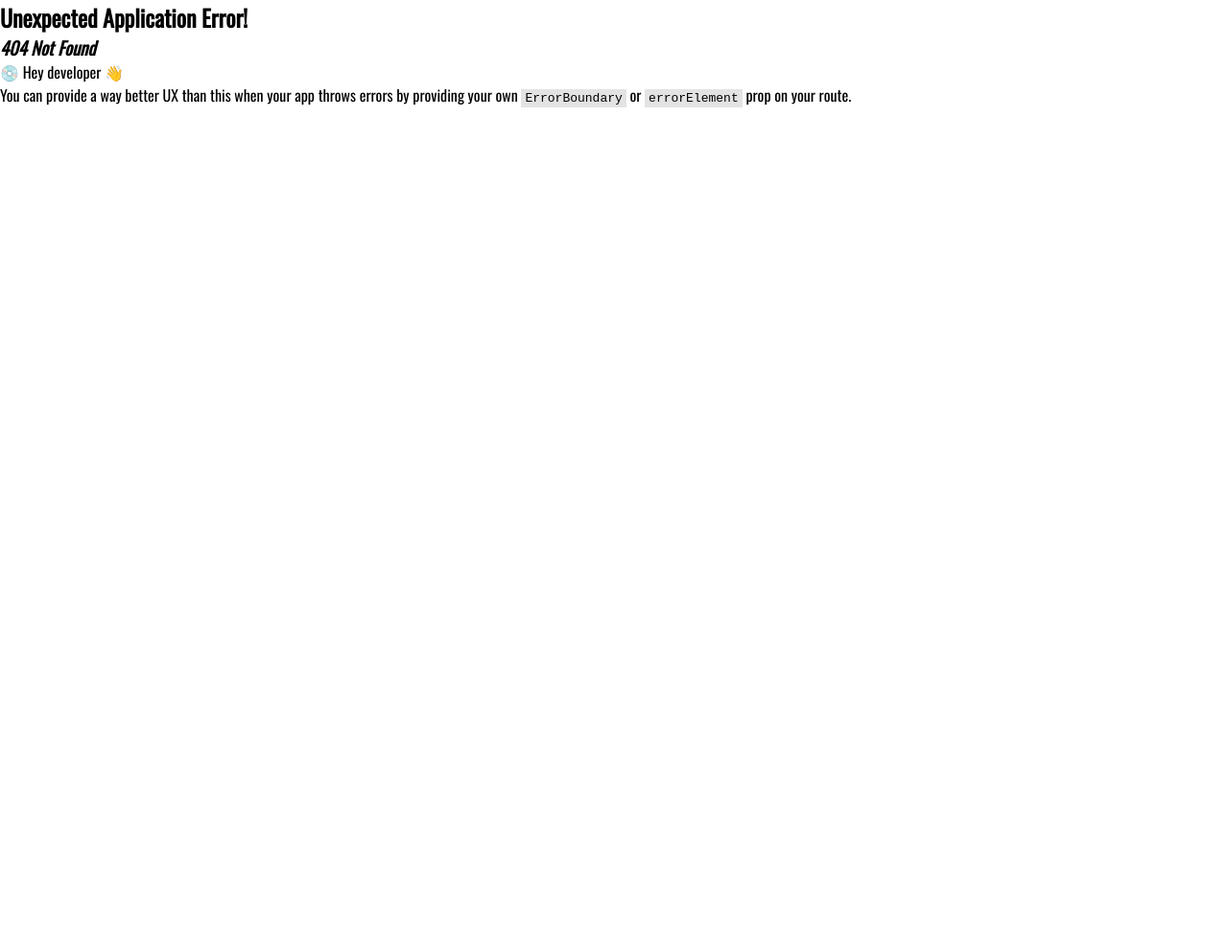
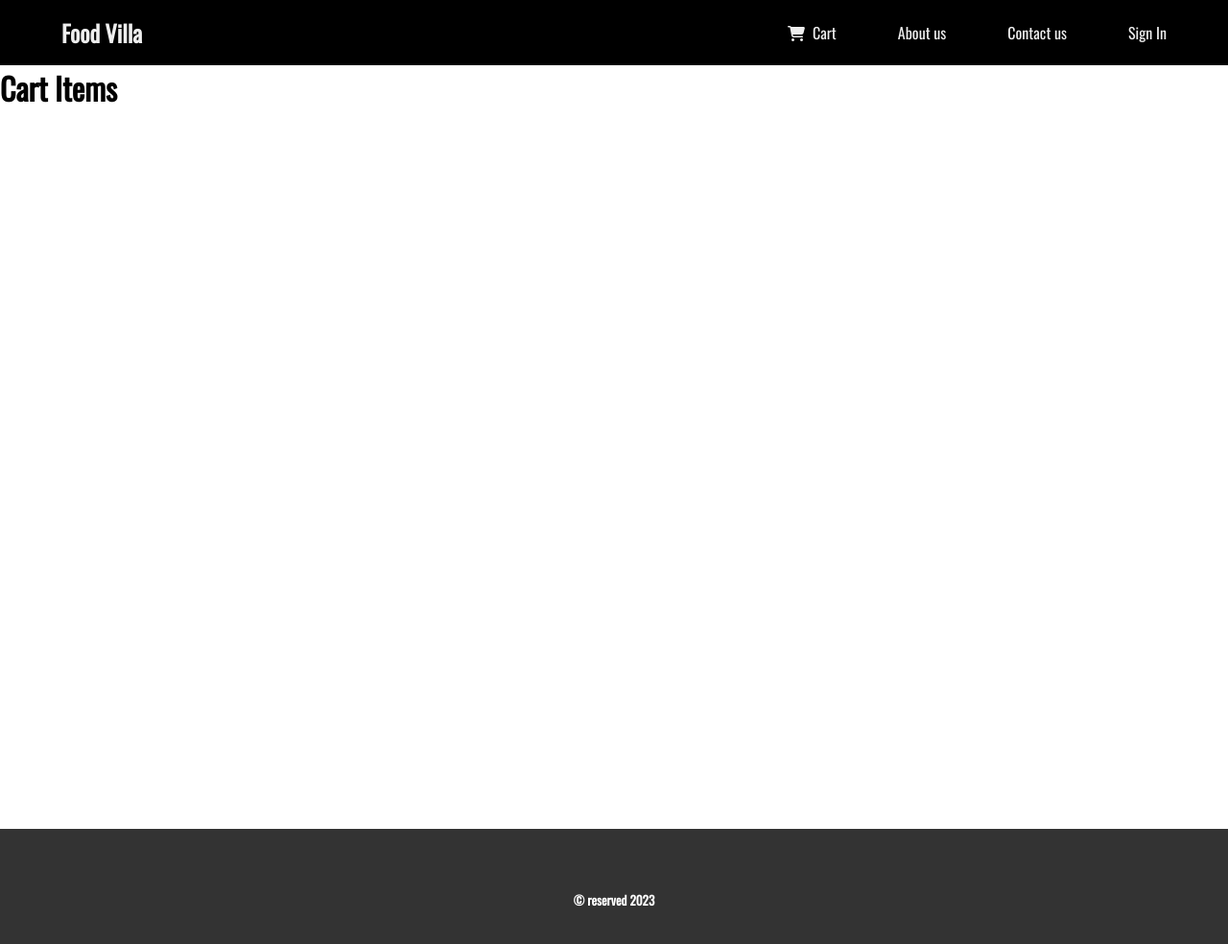
Before and after one commit to ankitmahule/learn-react, a React (Vite) app: page /cart in a window 1280 px wide. Before the commit this address had no page. Shown: the top 984 px of the page at 96% size. Before the commit the page ends 800 px from the top, so only its background shows below. Built offline with nearby package versions, Linux system fonts and the light colour scheme.

Commit message:
Menu items CSS changes.

```diff
--- a/App.js
+++ b/App.js
@@ -8,6 +8,7 @@ import Contact from "./components/Contact";
 import About from "./components/About";
 import RestaurantMenu from "./components/RestaurantMenu";
 import Login from "./components/Login";
+import Cart from "./components/Cart";
 
 const AppLayout = () => (
   <>
@@ -27,6 +28,7 @@ const appRouter = createBrowserRouter([
       { path: "/contact", element: <Contact /> },
       { path: "/login", element: <Login /> },
       { path: "/restaurant/:resId", element: <RestaurantMenu /> },
+      { path: "/cart", element: <Cart /> },
     ],
   },
 ]);
--- /dev/null
+++ b/components/Cart.js
@@ -0,0 +1,5 @@
+const Cart = () => {
+  return <h1>Cart Items</h1>;
+};
+
+export default Cart;
--- a/components/Footer.js
+++ b/components/Footer.js
@@ -1,6 +1,6 @@
 const Footer = () => (
   <div className="footer">
-    <div className="container">
+    <div className="container footer-content">
       <h5>&copy; reserved 2023</h5>
     </div>
   </div>
--- a/components/Header.js
+++ b/components/Header.js
@@ -8,6 +8,11 @@ const Header = () => (
       </h1>
       <div className="right">
         <ul>
+          <li>
+            <Link to="/cart">
+              <em class="fa fa-shopping-cart icon-space"></em>Cart
+            </Link>
+          </li>
           <li>
             <Link to="/about">About us</Link>
           </li>
--- a/components/RestaurantCard.js
+++ b/components/RestaurantCard.js
@@ -12,7 +12,7 @@ const RestaurantCard = ({
       <h2>{name}</h2>
       <p>{cuisines.join(", ")}</p>
       <h4>{lastMileTravelString}</h4>
-      <h5>{avgRating}</h5>
+      <h5>{avgRating !== "--" ? `${avgRating}/5` : "0/5"}</h5>
     </div>
   </>
 );
--- a/components/RestaurantMenu.js
+++ b/components/RestaurantMenu.js
@@ -25,7 +25,7 @@ const RestaurantMenu = () => {
             {menuDetails?.locality}, {menuDetails?.area}, {menuDetails?.city}
           </h3>
           <h3>{menuDetails?.cuisines?.join(", ")}</h3>
-          <h4>{menuDetails?.avgRating}</h4>
+          <h4>{menuDetails?.avgRating}/5</h4>
         </div>
       </div>
       <div className="restaurant-details">
@@ -62,7 +62,8 @@ const RestaurantMenu = () => {
           </div>
         </div>
         <div className="menu-items">
-          {filteredMenu?.map((eachMenu) => {
+          {filteredMenu.length > 0 ? (
+            filteredMenu?.map((eachMenu) => {
               return (
                 <div key={eachMenu.id} className="items">
                   <img
@@ -77,7 +78,15 @@ const RestaurantMenu = () => {
                   </h5>
                 </div>
               );
-          })}
+            })
+          ) : (
+            <div>
+              <h1 class="no-items">
+                <em className="fa fa-warning"></em>No Menu Items Found!! Please
+                Try Again..
+              </h1>
+            </div>
+          )}
         </div>
       </div>
     </section>
--- a/style.scss
+++ b/style.scss
@@ -3,8 +3,11 @@
   padding: 0;
 }
 
-body {
+body,
+html {
   font-family: "Oswald", sans-serif;
+  position: relative;
+  min-height: 100vh;
 }
 
 .banner {
@@ -141,11 +144,16 @@ a {
 }
 
 .footer {
-  height: 5rem;
   text-align: center;
   background: #333;
   color: #fff;
-  padding: 2rem;
+  position: absolute;
+  width: 100%;
+  margin: 4rem 0;
+  top: 100%;
+  .footer-content {
+    padding: 4rem;
+  }
 }
 
 .shimmer-container {
@@ -239,9 +247,18 @@ a {
         max-height: 100%;
       }
     }
+    .no-items {
+      color: #999;
+      margin: 2rem;
+      font-size: 2rem;
+    }
   }
 }
 
 .bg-gray {
   background: #eee;
 }
+
+.icon-space {
+  margin: 0 0.5rem;
+}
```
Lines whose indentation alone changed are shown as unchanged.
